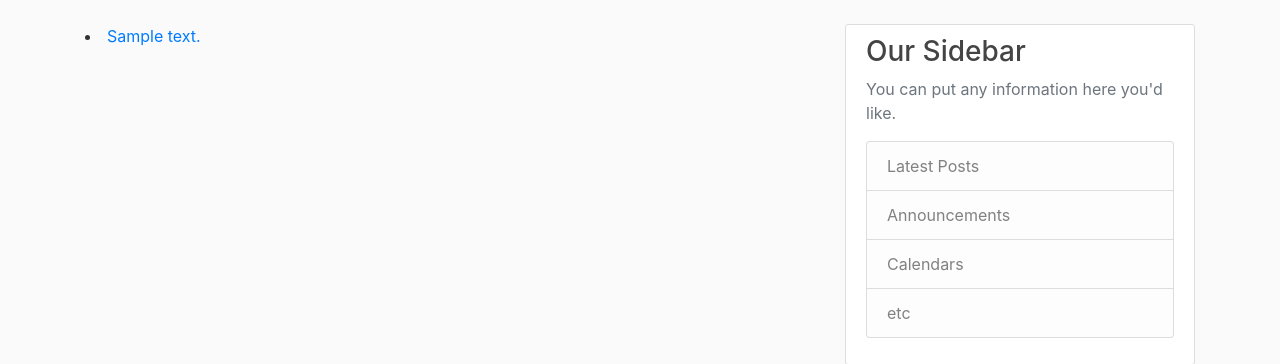
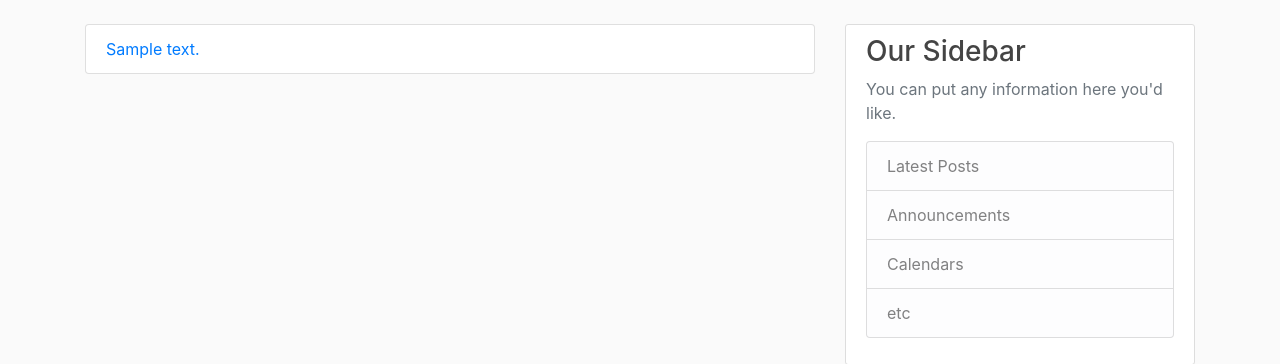
Before and after one commit to amithreddymaada/UserPostsApp, a Django app: page /polls/ in a window 1280 px wide. Shown: the part 56-420 px from the top of the page. Run offline with Django 3.2, Linux system fonts and the light colour scheme; tables that the repository leaves empty hold one stand-in row (values such as "Sample post"); some libraries are stand-ins or nearby versions.

Commit message:
Added list-group-item to polls/index.html

```diff
--- a/polls/templates/polls/index.html
+++ b/polls/templates/polls/index.html
@@ -3,7 +3,7 @@
 {% block content %}
     {% if question %}
         {% for q in question %}
-            <li class="container-item"><a href="{% url 'polls:details' q.id %}">{{q.question_text}}</a></li>
+            <li class="list-group-item"><a href="{% url 'polls:details' q.id %}">{{q.question_text}}</a></li>
         {% endfor %}
     {% else %}
         <p>No polls are available</p>
```
